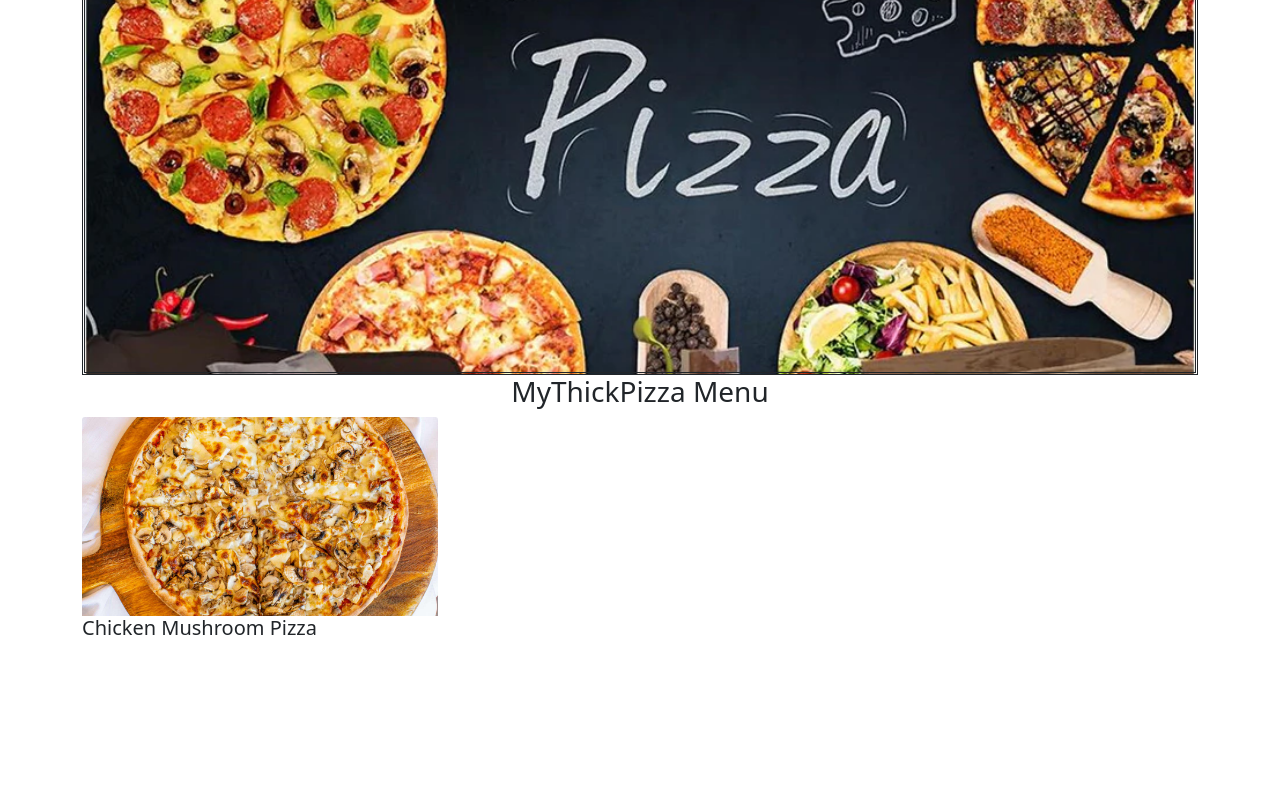
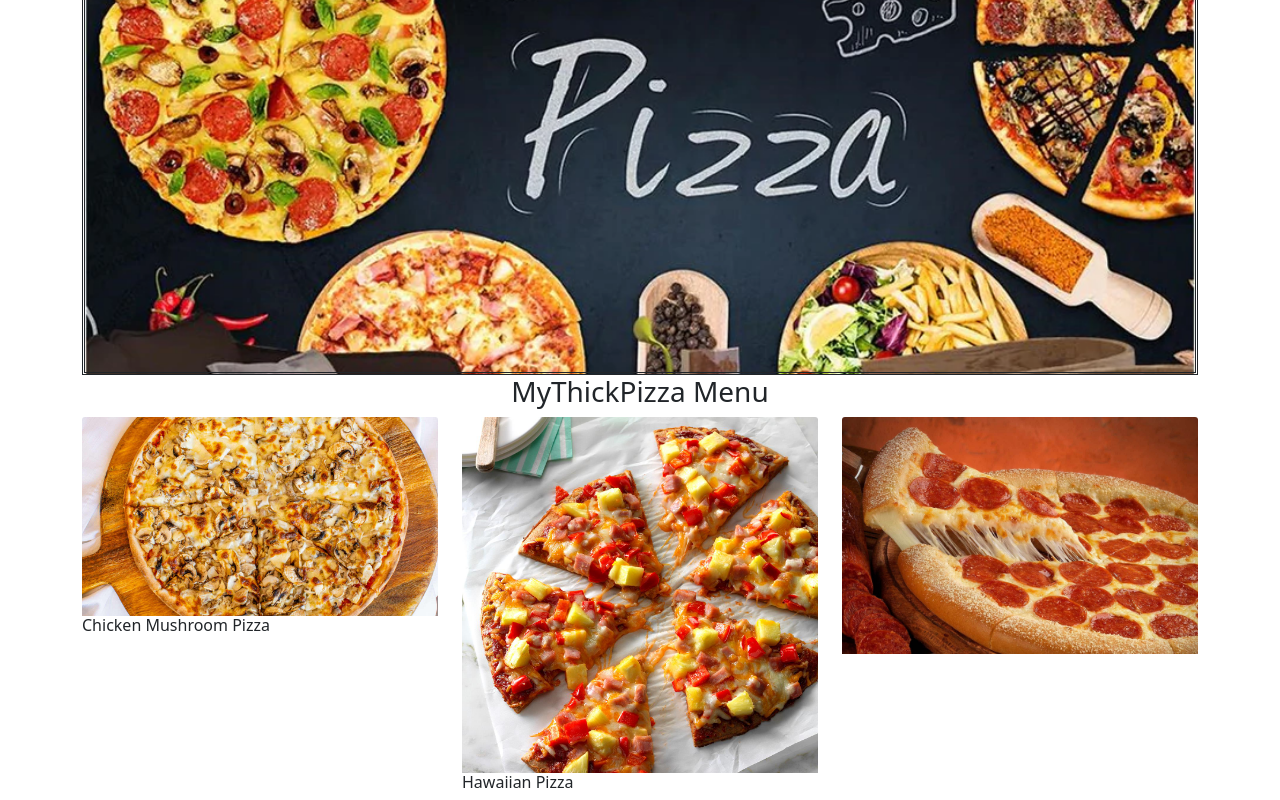
Before and after one commit to categrace/My-thick-pizza, a plain HTML site: page index.html in a window 1280 px wide. Shown: the part 325-1125 px from the top of the page. Before the commit the page ends 973 px from the top, so only its background shows below. Drawn offline with Linux system fonts and the light colour scheme.

Commit message:
Add hawaaian pizza column

```diff
--- a/index.html
+++ b/index.html
@@ -21,7 +21,23 @@
                         <img class="card-img-top" src="/Images/Chicken-Mushroom.jpg">
                     </div>
                     <div class="overlay1">
-                        <h5 class="text-bold">Chicken Mushroom Pizza</h5>
+                        <h6 class="text-bold">Chicken Mushroom Pizza</h6>
+                    </div>
+                </div>
+                <div class="col-md-4">
+                    <div>
+                        <img class="card-img-top" src="/Images/hawaiian.jpg">
+                    </div>
+                    <div class="overlay">
+                        <h6 class="text-bold">Hawaiian Pizza</h6>
+                    </div>
+                </div>
+                <div class="col-md-4">
+                    <div>
+                        <img class="card-img-top" src="/Images/peperoni.jpg">
+                    </div>
+                    <div class="overlay">
+
                     </div>
                 </div>
             </div>
```
